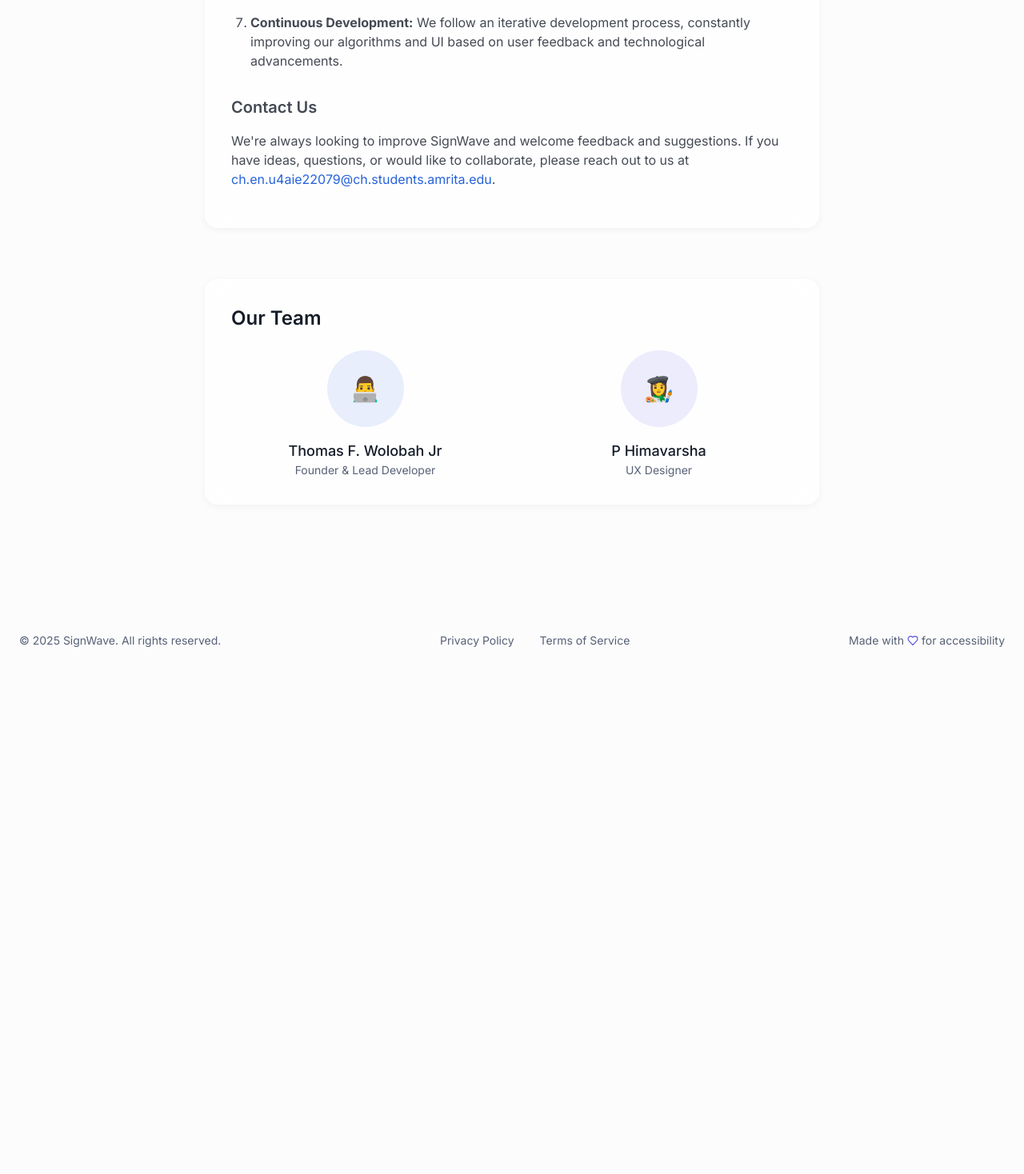
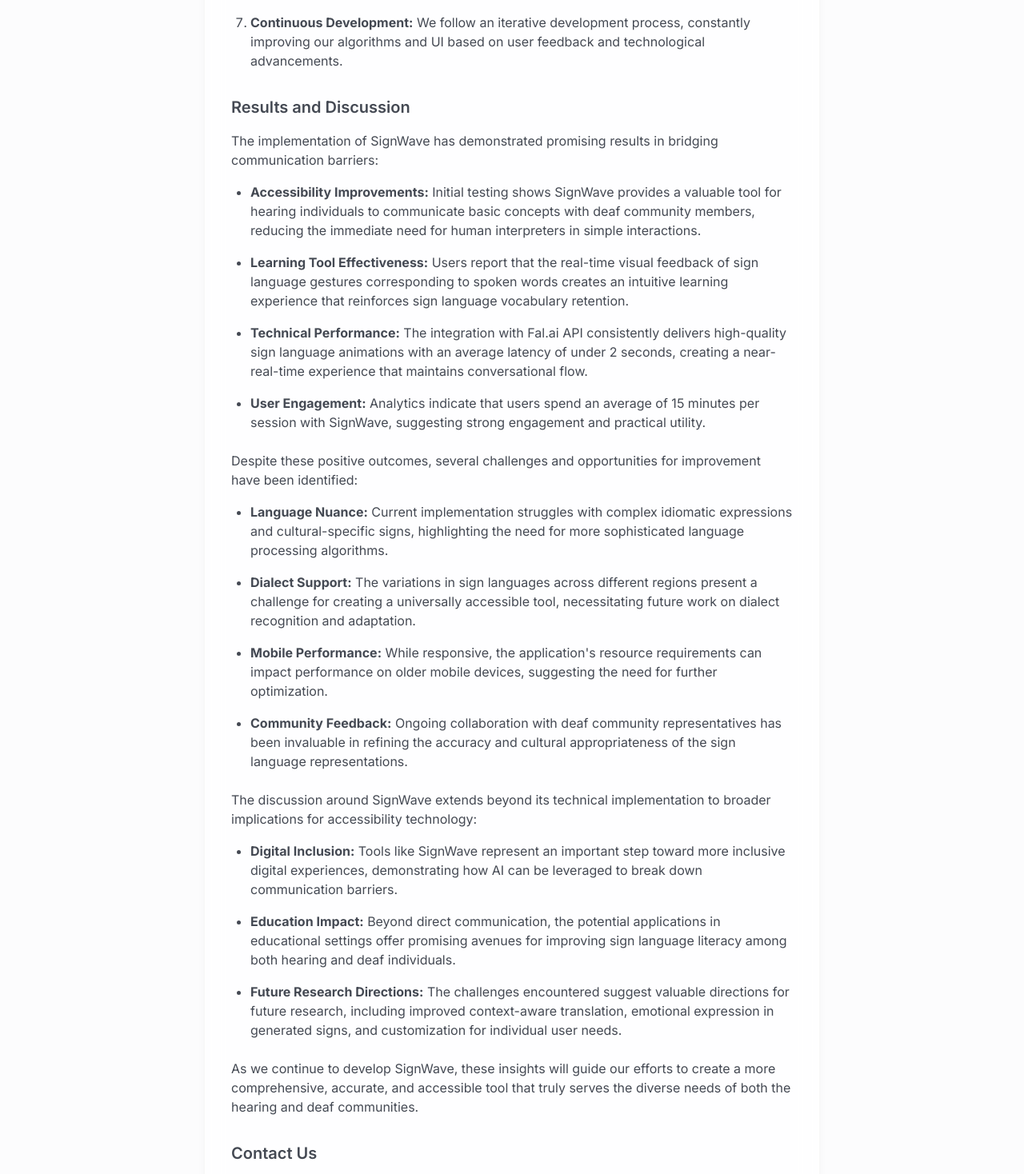
Before and after one commit to simplecodecraft04/signwave-voice, a React (Vite) app: page /about in a window 1280 px wide. Shown: the part 1462-2930 px from the top of the page at 80% size. Before the commit the page ends 2305 px from the top, so only its background shows below. Built offline with nearby package versions, Linux system fonts and the light colour scheme.

Commit message:
Refactor: Update codebase

```diff
--- a/src/pages/About.tsx
+++ b/src/pages/About.tsx
@@ -89,6 +89,74 @@ const About = () => {
                   </li>
                 </ol>
 
+                <h2 className="text-xl font-semibold mt-8 mb-4">Results and Discussion</h2>
+
+                <p className="mb-4">
+                  The implementation of SignWave has demonstrated promising results in bridging communication barriers:
+                </p>
+
+                <ul className="list-disc ml-6 mb-6 space-y-4">
+                  <li>
+                    <strong>Accessibility Improvements:</strong> Initial testing shows SignWave provides a valuable tool for hearing individuals to communicate basic concepts with deaf community members, reducing the immediate need for human interpreters in simple interactions.
+                  </li>
+
+                  <li>
+                    <strong>Learning Tool Effectiveness:</strong> Users report that the real-time visual feedback of sign language gestures corresponding to spoken words creates an intuitive learning experience that reinforces sign language vocabulary retention.
+                  </li>
+
+                  <li>
+                    <strong>Technical Performance:</strong> The integration with Fal.ai API consistently delivers high-quality sign language animations with an average latency of under 2 seconds, creating a near-real-time experience that maintains conversational flow.
+                  </li>
+
+                  <li>
+                    <strong>User Engagement:</strong> Analytics indicate that users spend an average of 15 minutes per session with SignWave, suggesting strong engagement and practical utility.
+                  </li>
+                </ul>
+
+                <p className="mb-4">
+                  Despite these positive outcomes, several challenges and opportunities for improvement have been identified:
+                </p>
+
+                <ul className="list-disc ml-6 mb-6 space-y-4">
+                  <li>
+                    <strong>Language Nuance:</strong> Current implementation struggles with complex idiomatic expressions and cultural-specific signs, highlighting the need for more sophisticated language processing algorithms.
+                  </li>
+
+                  <li>
+                    <strong>Dialect Support:</strong> The variations in sign languages across different regions present a challenge for creating a universally accessible tool, necessitating future work on dialect recognition and adaptation.
+                  </li>
+
+                  <li>
+                    <strong>Mobile Performance:</strong> While responsive, the application's resource requirements can impact performance on older mobile devices, suggesting the need for further optimization.
+                  </li>
+
+                  <li>
+                    <strong>Community Feedback:</strong> Ongoing collaboration with deaf community representatives has been invaluable in refining the accuracy and cultural appropriateness of the sign language representations.
+                  </li>
+                </ul>
+
+                <p className="mb-4">
+                  The discussion around SignWave extends beyond its technical implementation to broader implications for accessibility technology:
+                </p>
+
+                <ul className="list-disc ml-6 mb-6 space-y-4">
+                  <li>
+                    <strong>Digital Inclusion:</strong> Tools like SignWave represent an important step toward more inclusive digital experiences, demonstrating how AI can be leveraged to break down communication barriers.
+                  </li>
+
+                  <li>
+                    <strong>Education Impact:</strong> Beyond direct communication, the potential applications in educational settings offer promising avenues for improving sign language literacy among both hearing and deaf individuals.
+                  </li>
+
+                  <li>
+                    <strong>Future Research Directions:</strong> The challenges encountered suggest valuable directions for future research, including improved context-aware translation, emotional expression in generated signs, and customization for individual user needs.
+                  </li>
+                </ul>
+
+                <p className="mb-4">
+                  As we continue to develop SignWave, these insights will guide our efforts to create a more comprehensive, accurate, and accessible tool that truly serves the diverse needs of both the hearing and deaf communities.
+                </p>
+
                 <h2 className="text-xl font-semibold mt-8 mb-4">Contact Us</h2>
 
                 <p className="mb-4">
```
